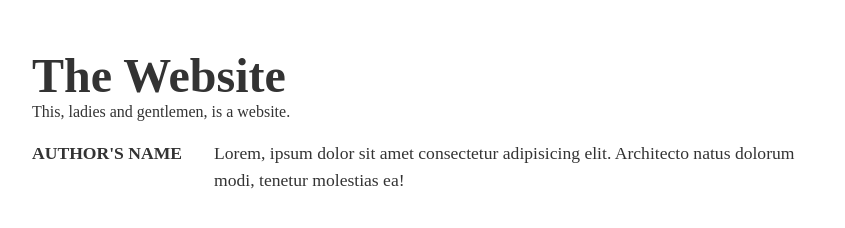
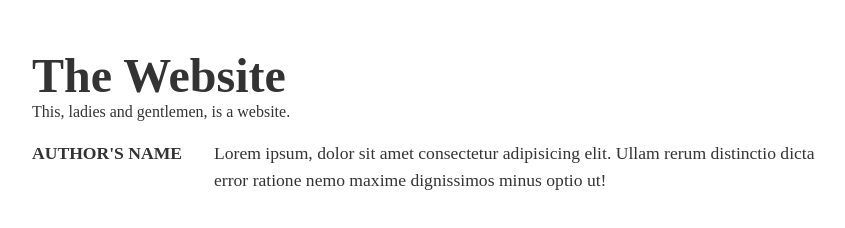
Before and after one commit to dsumet/myrepo, a plain HTML site: page index.html in a window 1280 px wide. Shown: the whole page, without its empty margins (208-1053 px from the left). Drawn offline with Linux system fonts and the light colour scheme.

Commit message:
Added a longer text to the 'quote'

```diff
--- a/index.html
+++ b/index.html
@@ -20,7 +20,7 @@
       </div>
       <div class="quote">
         <p>
-          Lorem, ipsum dolor sit amet consectetur adipisicing elit. Architecto natus dolorum modi, tenetur molestias ea!
+          Lorem ipsum, dolor sit amet consectetur adipisicing elit. Ullam rerum distinctio dicta error ratione nemo maxime dignissimos minus optio ut!
         </p>
       </div>
     </section>
```
